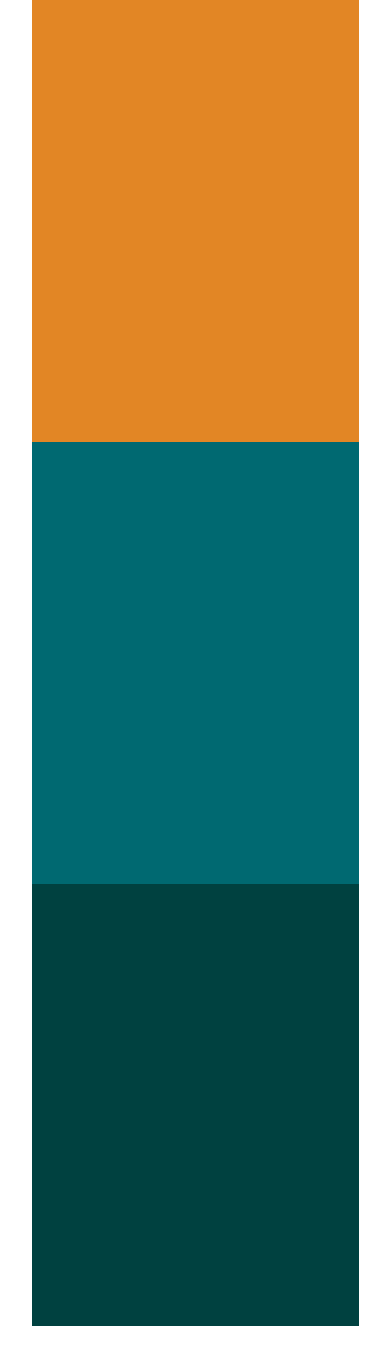
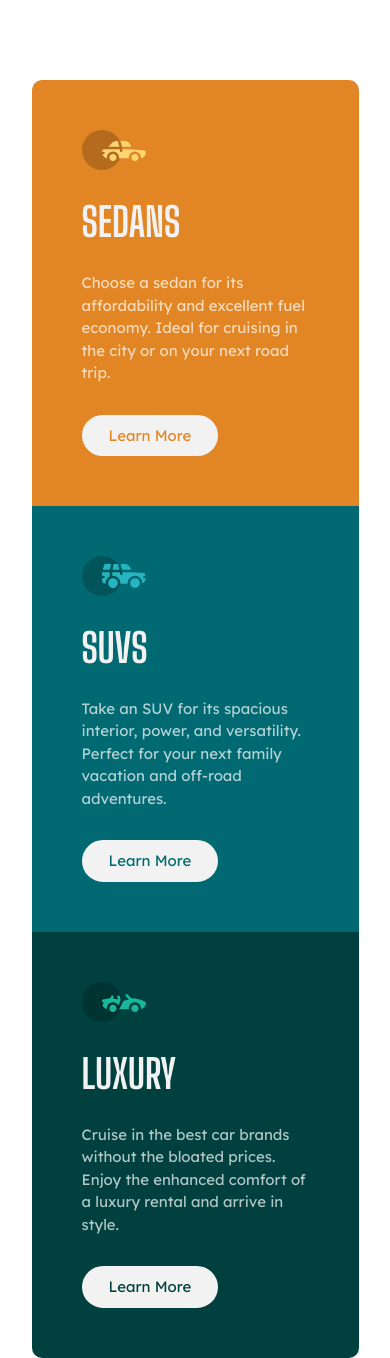
Before and after one commit to bryanloyd/Frontend-Mentor---3-Column-Preview-Card-Component, a plain HTML site: page index.html in a window 390 px wide. Before the commit the page ends 1326 px from the top, so only its background shows below. Drawn offline with Linux system fonts and the light colour scheme.

Commit message:
Mobile View Completed

```diff
--- a/index.html
+++ b/index.html
@@ -8,32 +8,38 @@
   <link rel="icon" type="image/png" sizes="32x32" href="./images/favicon-32x32.png">
   <link rel="stylesheet" href="./scripts/normalize.css">
   <link rel="stylesheet" href="./scripts/styles.css">
-  <link rel="stylesheet" href="./scripts/tablet.css" media="(min-width: 768px)">
-  <link rel="stylesheet" href="./scripts/desktop.css" media="(min-width: 1440px)">
+  <link rel="stylesheet" href="./scripts/desktop.css" media="(min-width: 1024px)">
   <title>Frontend Mentor | 3-Column Preview Card Component</title>
-
 </head>
 <body>
 
   <div class="container">
+
     <div class="card1">
-      <div class="icon"></div>
-      <div class="heading"></div>
-      <div class="text"></div>
-      <div class="button"></div>
+      <img class="icon" src="./images/icon-sedans.svg" alt="sedan icon">
+      <h1>SEDANS</h1>
+      <p>Choose a sedan for its affordability and excellent fuel economy. Ideal for cruising in the city
+      or on your next road trip.</p>
+      <button type="button">Learn More</button>
     </div>
+
     <div class="card2">
-      <div class="icon"></div>
-      <div class="heading"></div>
-      <div class="text"></div>
-      <div class="button"></div>
+      <img class="icon" src="./images/icon-suvs.svg" alt="suv icon">
+      <h1>SUVS</h1>
+      <p>Take an SUV for its spacious interior, power, and versatility. Perfect for your next family vacation
+      and off-road adventures.</p>
+      <button type="button">Learn More</button>
     </div>
+
     <div class="card3">
-      <div class="icon"></div>
-      <div class="heading"></div>
-      <div class="text"></div>
-      <div class="button"></div>
+      <img class="icon" src="./images/icon-luxury.svg" alt="luxury icon">
+      <h1>LUXURY</h1>
+      <p>Cruise in the best car brands without the bloated prices. Enjoy the enhanced comfort of a luxury
+      rental and arrive in style.</p>
+      <button type="button">Learn More</button>
     </div>
+
   </div>
+
 </body>
 </html>
--- a/scripts/styles.css
+++ b/scripts/styles.css
@@ -11,34 +11,101 @@ html {
 }
 
 body {
-    font-family: 'Big Shoulders Display', cursive;
-    font-family: 'Lexend Deca', sans-serif;
-    font-size: 1.5rem;
   display: flex;
   flex-direction: column;
   justify-content: center;
   align-items: center;
 }
 
+h1 {
+  font-family: "Big Shoulders Display", cursive;
+  color: var(--color-lt-gray);
+  font-size: 4rem;
+}
+
+p {
+  font-family: "Lexend Deca", sans-serif;
+  font-size: 1.5rem;
+  color: var(--color-text-white);
+  opacity: 70%;
+  line-height: 1.5;
+}
+
+button {
+  font-family: "Lexend Deca", sans-serif;
+  border: 0;
+  background-color: var(--color-lt-gray);
+  border: 2px solid var(--color-lt-gray);
+  padding: 10px 25px;
+  border-radius: 25px;
+  font-size: 1.5rem;
+  margin-top: 15px;
+}
+
+.card1 button {
+  color: var(--color-orange);
+}
+
+.card2 button {
+  color: var(--color-dk-cyan);
+}
+
+.card3 button {
+  color: var(--color-vd-cyan);
+}
+
+.card1 button:active,
+.card1 button:hover {
+  color: var(--color-text-white);
+  border: 2px solid var(--color-text-white);
+  background-color: var(--color-orange);
+  cursor: pointer;
+}
+
+.card2 button:active,
+.card2 button:hover {
+  color: var(--color-text-white);
+  border: 2px solid var(--color-text-white);
+  background-color: var(--color-dk-cyan);
+  cursor: pointer;
+}
+
+.card3 button:active,
+.card3 button:hover {
+  color: var(--color-text-white);
+  border: 2px solid var(--color-text-white);
+  background-color: var(--color-vd-cyan);
+  cursor: pointer;
+}
+
+.card1 button:focus,
+.card2 button:focus,
+.card3 button:focus {
+  outline: none;
+}
+
 .container {
+  margin: 80px 0;
   width: 327px;
+  height: max-content;
+  border-radius: 10px;
+  overflow: hidden;
+}
 
+.card1,
+.card2,
+.card3 {
+  padding: 50px;
 }
 
 .card1 {
   background-color: var(--color-orange);
-width: 327px;
-height: 442px;
 }
 
 .card2 {
   background-color: var(--color-dk-cyan);
-width: 327px;
-height: 442px;
 }
 
 .card3 {
   background-color: var(--color-vd-cyan);
-width: 327px;
-height: 442px
 }
```
Lines whose indentation alone changed are shown as unchanged.
